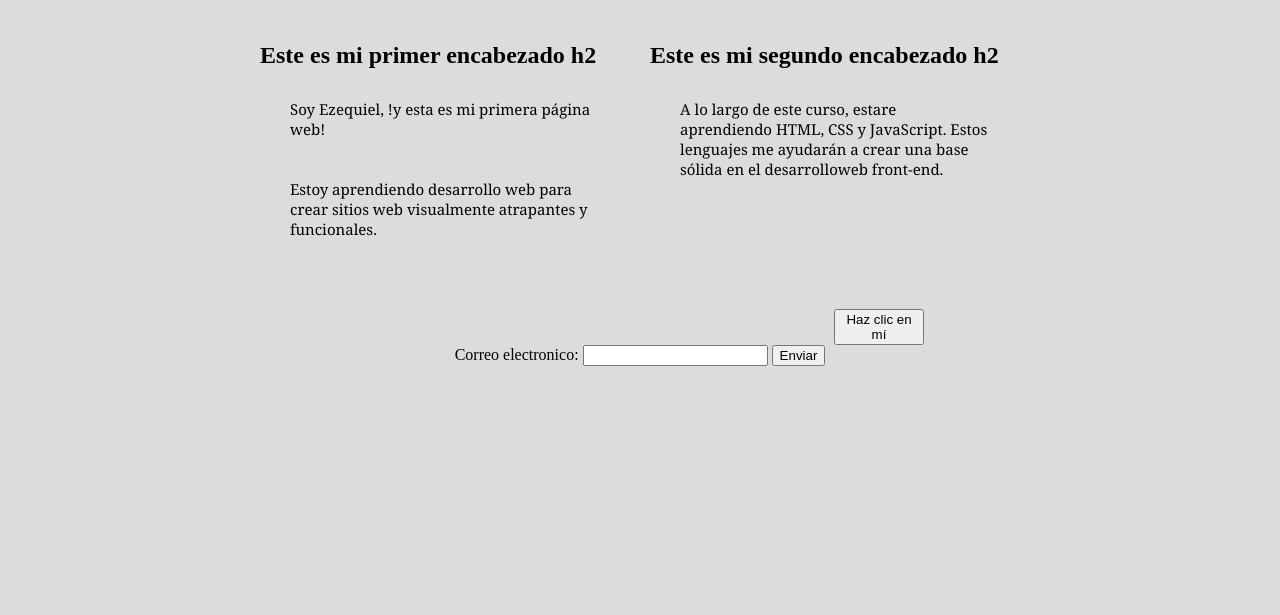
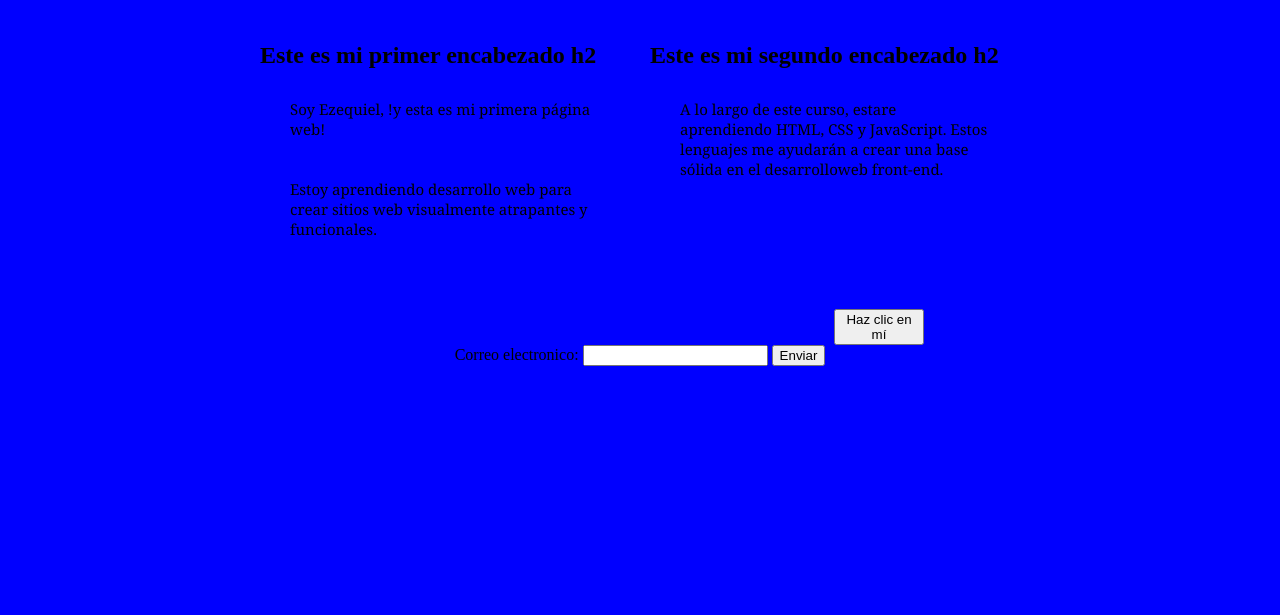
Before and after one commit to ezzequiel1889/mirepositorioremoto, a plain HTML site: page index.html in a window 1280 px wide. Shown: the part 185-800 px from the top of the page. Drawn offline with Linux system fonts and the light colour scheme.

Commit message:
cambiamos el fondo de color

```diff
--- a/estilo.css
+++ b/estilo.css
@@ -1,5 +1,5 @@
 body {
-    background-color: gainsboro;
+    background-color: blue;
     color: black;
 
 
```
